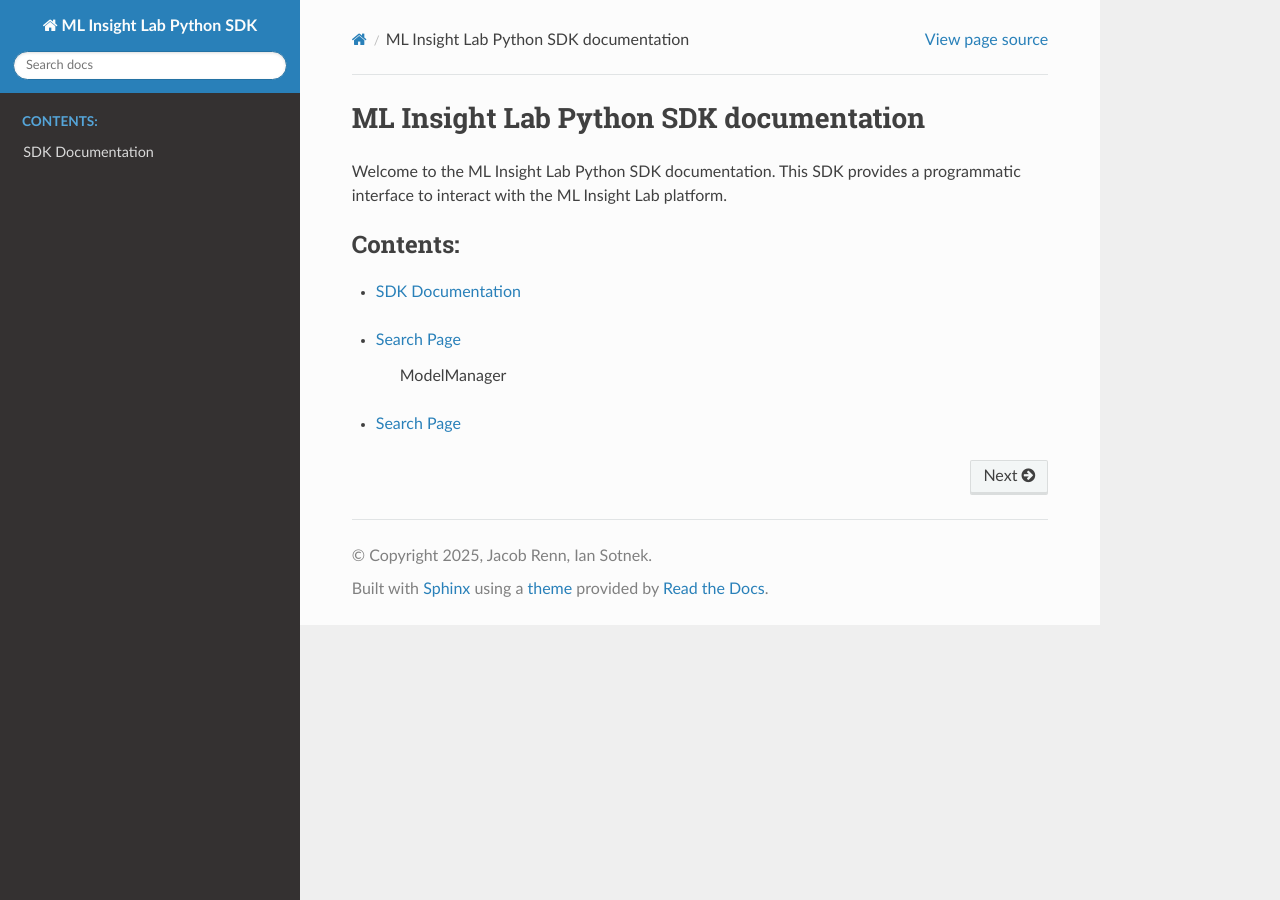
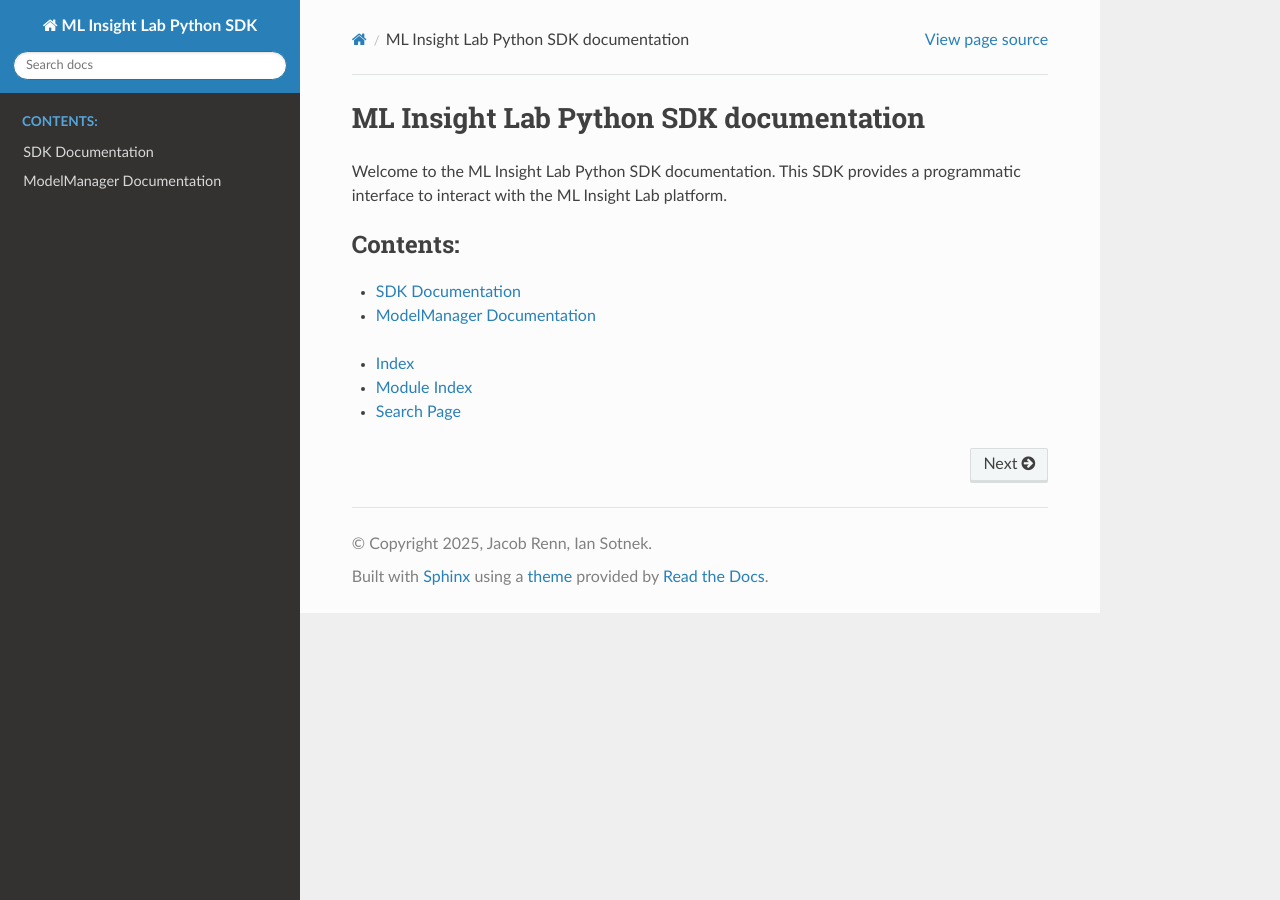
Before and after one commit to MLInsightLab/MLInsightLab-Python-SDK, a Sphinx documentation site: the page built from docs/source/index.rst, in a window 1280 px wide. Built offline with Sphinx 7.4.7 and the Read the Docs theme 3.1.0, drawn with Linux system fonts in a browser that asks for light colours.

Commit message:
updating documentation with modelmanager
Signed-off-by: Jacob Renn <jacob.renn4@gmail.com>

```diff
--- a/docs/source/index.rst
+++ b/docs/source/index.rst
@@ -12,13 +12,8 @@ Welcome to the ML Insight Lab Python SDK documentation. This SDK provides a prog
    :caption: Contents:
 
    MLILClient
-==================
+   ModelManager
+
 * :ref:`genindex`
 * :ref:`modindex`
 * :ref:`search`
-
-   ModelManager
-==================
-* :ref:`genindex`
-* :ref:`modindex`
-* :ref:`search`
```
